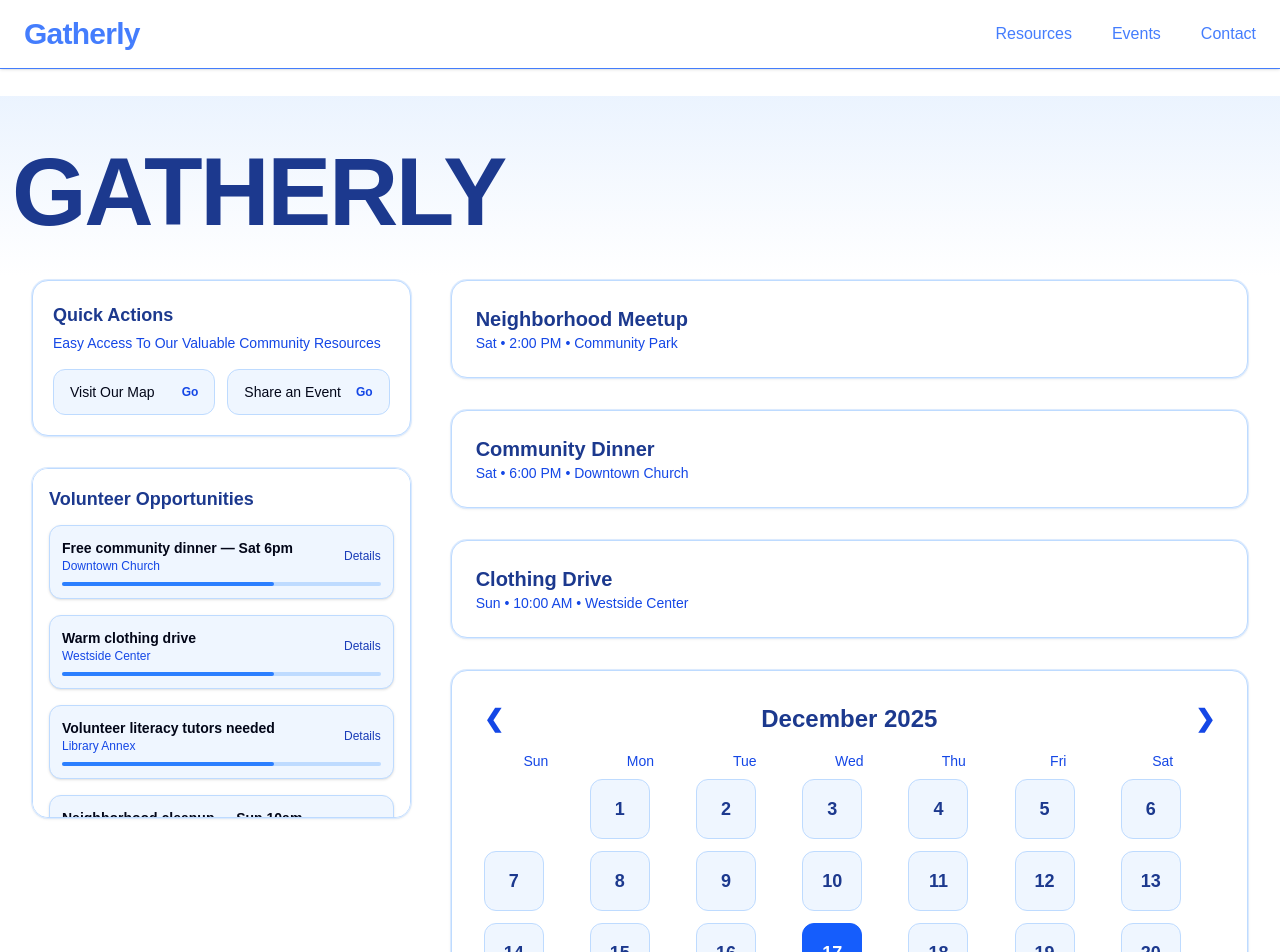
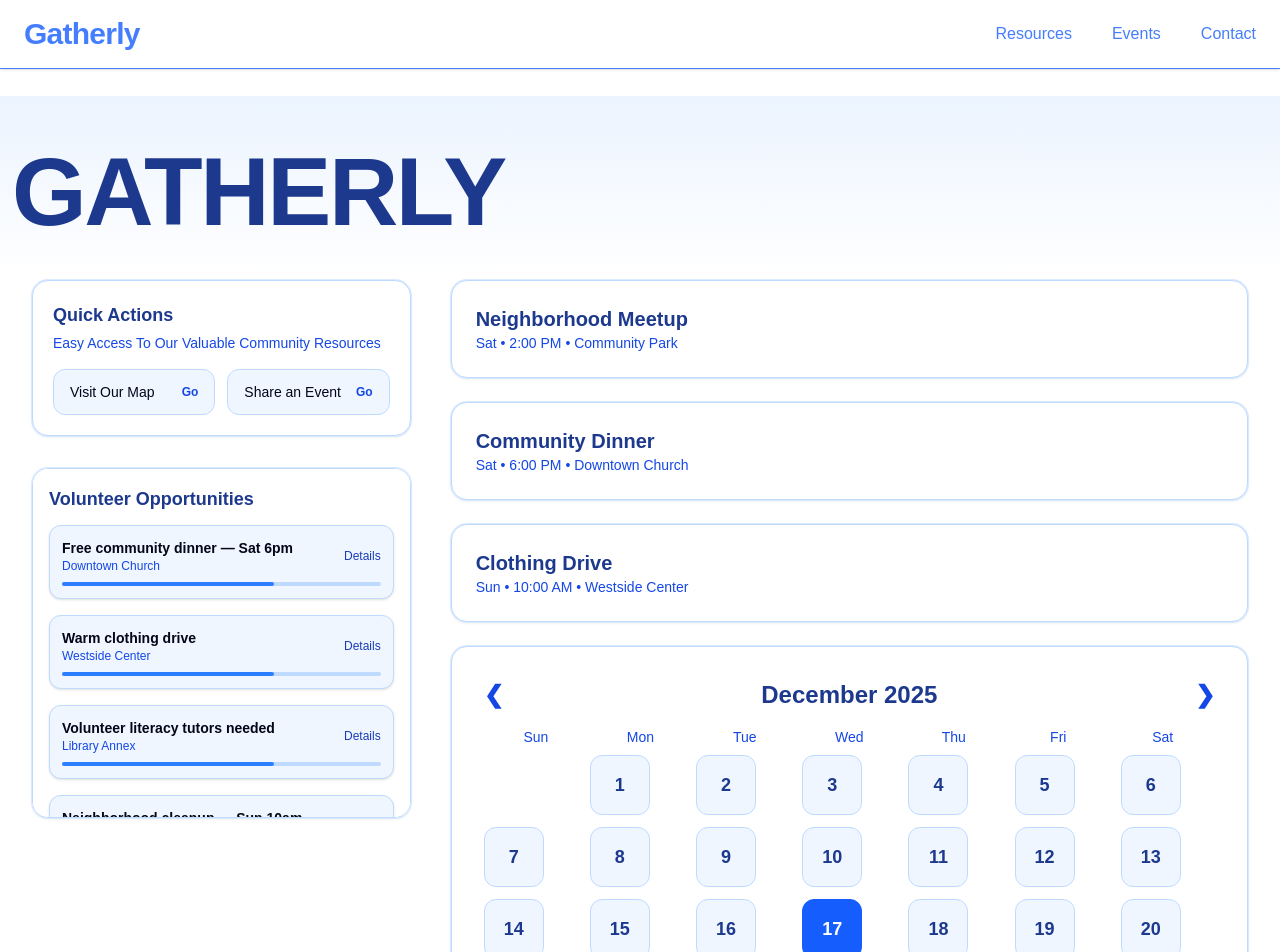
Before and after one commit to TSA-Group/tsa_group_starter, a Next.js app: page / in a window 1280 px wide. Shown: the top 952 px of the page. Built offline with nearby package versions, Linux system fonts and the light colour scheme.

Commit message:
Update page.tsx

```diff
--- a/app/page.tsx
+++ b/app/page.tsx
@@ -1,7 +1,7 @@
 "use client";
 
 import React, { useState, useEffect } from "react";
-import { motion, Variants } from "framer-motion";
+import { motion, Variants, AnimatePresence } from "framer-motion";
 
 const container: Variants = {
   hidden: {},
@@ -46,19 +46,19 @@ export default function Home() {
       title: "Neighborhood Meetup",
       date: "Sat • 2:00 PM",
       location: "Community Park",
-      details: "Meet local residents and join community discussions."
+      details: "Meet local residents and join community discussions.",
     },
     {
       title: "Community Dinner",
       date: "Sat • 6:00 PM",
       location: "Downtown Church",
-      details: "Enjoy a free meal and fellowship with neighbors."
+      details: "Enjoy a free meal and fellowship with neighbors.",
     },
     {
       title: "Clothing Drive",
       date: "Sun • 10:00 AM",
       location: "Westside Center",
-      details: "Donate clothes for those in need and volunteer."
+      details: "Donate clothes for those in need and volunteer.",
     },
   ];
 
@@ -66,15 +66,20 @@ export default function Home() {
     setCalendarDate(new Date(calYear, calMonth + dir, 1));
   };
 
+  // Close dropdown when clicking outside
   useEffect(() => {
     const handleClickOutside = (e: MouseEvent) => {
       const target = e.target as HTMLElement;
-      if (!target.closest(".event-card") && !target.closest(".event-dropdown")) {
+      if (
+        !target.closest(".event-card") &&
+        !target.closest(".event-dropdown")
+      ) {
         setOpenEvent(null);
       }
     };
     document.addEventListener("click", handleClickOutside);
-    return () => document.removeEventListener("click", handleClickOutside);
+    return () =>
+      document.removeEventListener("click", handleClickOutside);
   }, []);
 
   return (
@@ -153,7 +158,10 @@ export default function Home() {
 
             <ul className="space-y-4">
               {[
-                { title: "Free community dinner — Sat 6pm", meta: "Downtown Church" },
+                {
+                  title: "Free community dinner — Sat 6pm",
+                  meta: "Downtown Church",
+                },
                 { title: "Warm clothing drive", meta: "Westside Center" },
                 { title: "Volunteer literacy tutors needed", meta: "Library Annex" },
                 { title: "Neighborhood cleanup — Sun 10am", meta: "Riverside Park" },
@@ -184,32 +192,34 @@ export default function Home() {
         </motion.section>
 
         {/* RIGHT COLUMN */}
-        <motion.section
-          layout
-          variants={fadeUp}
-          className="lg:col-span-2 space-y-8"
-        >
-          {/* Event Cards with Dropdown */}
+        <motion.section layout variants={fadeUp} className="lg:col-span-2 space-y-6">
+          {/* Event Cards */}
           {events.map((event, i) => (
-            <motion.div key={i} layout variants={cardPop} className="relative">
+            <motion.div layout key={i} variants={cardPop}>
               <div
                 className="event-card cursor-pointer bg-white rounded-2xl border border-blue-200 ring-1 ring-blue-100 shadow-sm p-6 hover:bg-blue-50"
                 onClick={() => setOpenEvent(openEvent === i ? null : i)}
               >
-                <h3 className="text-xl font-semibold text-blue-900">{event.title}</h3>
-                <p className="text-sm text-blue-700">{event.date} • {event.location}</p>
+                <h3 className="text-xl font-semibold text-blue-900">
+                  {event.title}
+                </h3>
+                <p className="text-sm text-blue-700">
+                  {event.date} • {event.location}
+                </p>
               </div>
 
+              <AnimatePresence>
                 {openEvent === i && (
                   <motion.div
                     className="event-dropdown bg-white border border-blue-200 rounded-xl shadow-lg p-4 mt-2 text-blue-800"
-                  initial={{ opacity: 0, y: -10 }}
-                  animate={{ opacity: 1, y: 0 }}
-                  exit={{ opacity: 0, y: -10 }}
+                    initial={{ opacity: 0, height: 0 }}
+                    animate={{ opacity: 1, height: "auto" }}
+                    exit={{ opacity: 0, height: 0 }}
                   >
                     <p>{event.details}</p>
                   </motion.div>
                 )}
+              </AnimatePresence>
             </motion.div>
           ))}
 
@@ -217,7 +227,7 @@ export default function Home() {
           <motion.div
             layout
             variants={cardPop}
-            className="bg-white rounded-2xl border border-blue-200 ring-1 ring-blue-100 shadow-sm p-6 sm:p-8 mt-4"
+            className="bg-white rounded-2xl border border-blue-200 ring-1 ring-blue-100 shadow-sm p-6 sm:p-8"
           >
             <div className="flex items-center justify-between mb-4">
               <button
```
Lines whose indentation alone changed are shown as unchanged.
